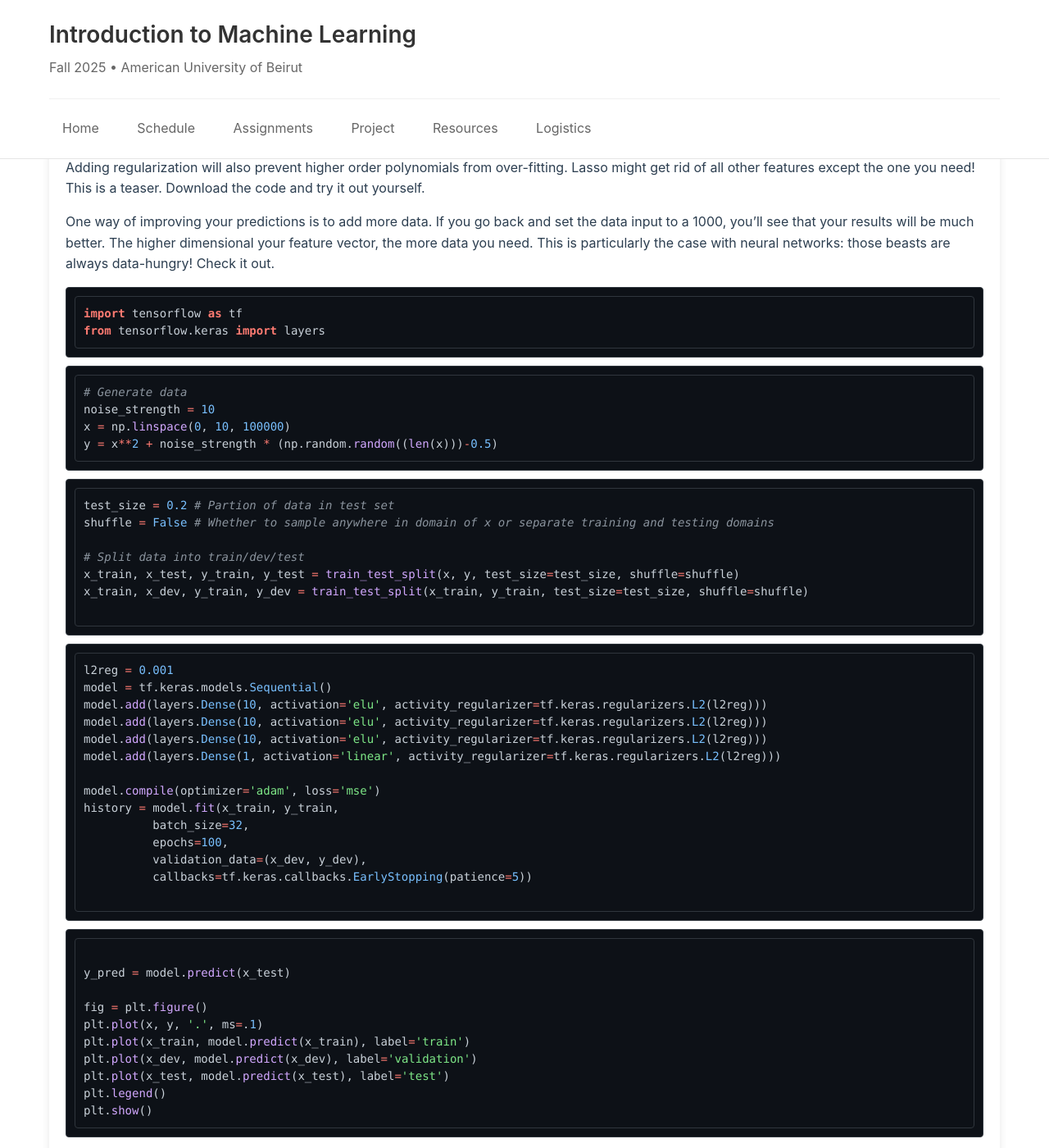
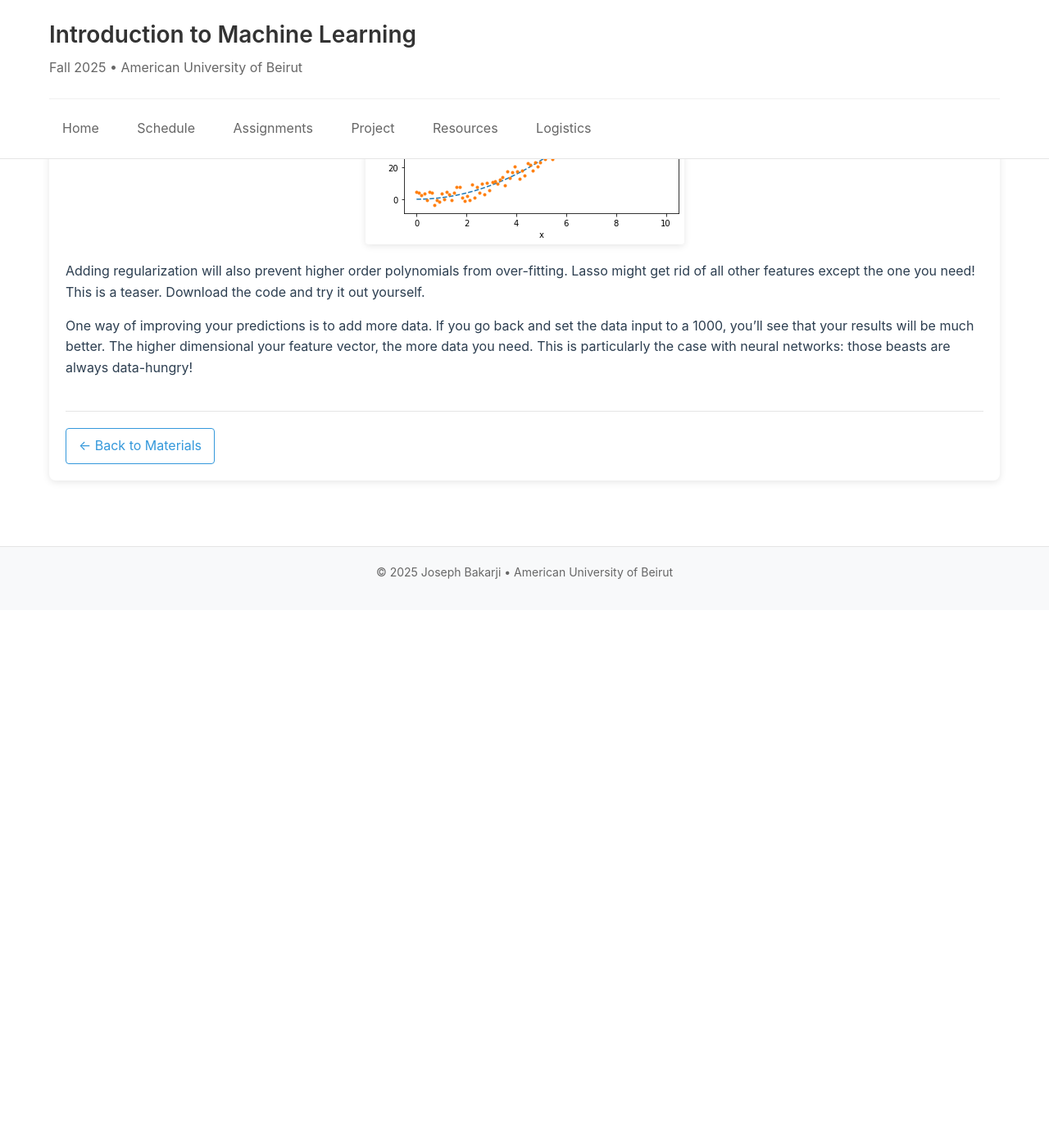
Before and after one commit to Data-Driven-Modeling-Lab/intro2ml, a Jekyll site: the page built from materials/notebooks/ML_tutorial.md, in a window 1280 px wide and 1400 px high, scrolled down 11988 px. Shown: the whole window at 82% size. Built offline with Jekyll 4.4.1, drawn with Linux system fonts in a browser that asks for light colours; formulas are drawn with MathJax 3; after the commit the page ends 12732 px from its top, so only the background shows below that; some of the changed text lies outside the part shown.

Commit message:
added material to lecture 5

````diff
--- a/_data/assignments.yml
+++ b/_data/assignments.yml
@@ -4,7 +4,7 @@
   due_date: 2025-09-07
   description: Calculus and linear algebra review. Chatting with LLMs.
   links:
-  - name: Assignment details
+  - name: Open
     url: /materials/assignments/hw0/
 - id: hw1
   title: 'Problem Set 1: Linear Regression'
@@ -12,5 +12,5 @@
   due_date: 2025-09-14
   description: Implement polynomial regression and SGD; short writeup.
   links:
-  - name: Page
+  - name: Open
     url: /materials/assignments/hw1/
--- a/_data/lectures.yml
+++ b/_data/lectures.yml
@@ -129,7 +129,7 @@
     - name: Lecture Slides
       url: /materials/slides/linear-regression.pdf
       type: slides
-    - name: CS 229, Section 1
+    - name: CS 229 notes, Part I, Chapter 1, Sections 1.1-1.2
       url: https://cs229.stanford.edu/main_notes.pdf
       type: references
     references:
@@ -140,7 +140,7 @@
   assignments: null
 - section: Function Approximation
   lecture_number: 5
-  date: Sep 9
+  date: Sep 11
   title: Feature Engineering and Generalization
   subtitle: From raw data to meaningful features, avoiding overfitting
   type: lecture
@@ -161,7 +161,7 @@
   assignments: null
 - section: Function Approximation
   lecture_number: 6
-  date: Sep 11
+  date: Sep 16
   title: Classification and Logistic Regression
   subtitle: From regression to classification with probabilistic models
   type: lecture
--- a/materials/notebooks/ML_tutorial.md
+++ b/materials/notebooks/ML_tutorial.md
@@ -1,10 +1,11 @@
 ---
-title: "Generate data"
+title: "[A Brief Introduction to Generalization](https://colab.research.google.com/drive/1tmEpFvxScWT0-2zzbkJtYxBrcDp2x5aH?usp=sharing)"
 layout: note
 category: "Jupyter Notebook"
 permalink: /materials/notebooks/ML_tutorial/
 notebook_source: "ML_tutorial.ipynb"
 ---
+
 
 Let's first import the libraries we need for running the show
 
@@ -479,65 +481,4 @@
 
 Adding regularization will also prevent higher order polynomials from over-fitting. Lasso might get rid of all other features except the one you need! This is a teaser. Download the code and try it out yourself.
 
-One way of improving your predictions is to add more data. If you go back and set the data input to a 1000, you'll see that your results will be much better. The higher dimensional your feature vector, the more data you need. This is particularly the case with neural networks: those beasts are always data-hungry! Check it out.
-
-
-```python
-import tensorflow as tf
-from tensorflow.keras import layers
-```
-
-
-```python
-# Generate data
-noise_strength = 10
-x = np.linspace(0, 10, 100000)
-y = x**2 + noise_strength * (np.random.random((len(x)))-0.5)
-```
-
-
-```python
-test_size = 0.2 # Partion of data in test set
-shuffle = False # Whether to sample anywhere in domain of x or separate training and testing domains
-
-# Split data into train/dev/test
-x_train, x_test, y_train, y_test = train_test_split(x, y, test_size=test_size, shuffle=shuffle)
-x_train, x_dev, y_train, y_dev = train_test_split(x_train, y_train, test_size=test_size, shuffle=shuffle)
-
-```
-
-
-```python
-l2reg = 0.001
-model = tf.keras.models.Sequential()
-model.add(layers.Dense(10, activation='elu', activity_regularizer=tf.keras.regularizers.L2(l2reg)))
-model.add(layers.Dense(10, activation='elu', activity_regularizer=tf.keras.regularizers.L2(l2reg)))
-model.add(layers.Dense(10, activation='elu', activity_regularizer=tf.keras.regularizers.L2(l2reg)))
-model.add(layers.Dense(1, activation='linear', activity_regularizer=tf.keras.regularizers.L2(l2reg)))
-
-model.compile(optimizer='adam', loss='mse')
-history = model.fit(x_train, y_train,
-          batch_size=32,
-          epochs=100,
-          validation_data=(x_dev, y_dev),
-          callbacks=tf.keras.callbacks.EarlyStopping(patience=5))
-
-```
-
-
-```python
-
-y_pred = model.predict(x_test)
-
-fig = plt.figure()
-plt.plot(x, y, '.', ms=.1)
-plt.plot(x_train, model.predict(x_train), label='train')
-plt.plot(x_dev, model.predict(x_dev), label='validation')
-plt.plot(x_test, model.predict(x_test), label='test')
-plt.legend()
-plt.show()
-```
-
-
-
-![png](/materials/notebooks/ML_tutorial/output_38_0.png)
+One way of improving your predictions is to add more data. If you go back and set the data input to a 1000, you'll see that your results will be much better. The higher dimensional your feature vector, the more data you need. This is particularly the case with neural networks: those beasts are always data-hungry!
````
Also changed, not shown: other parts of materials/notebooks/ML_tutorial.md (+3 -2 lines), 1 other file.
